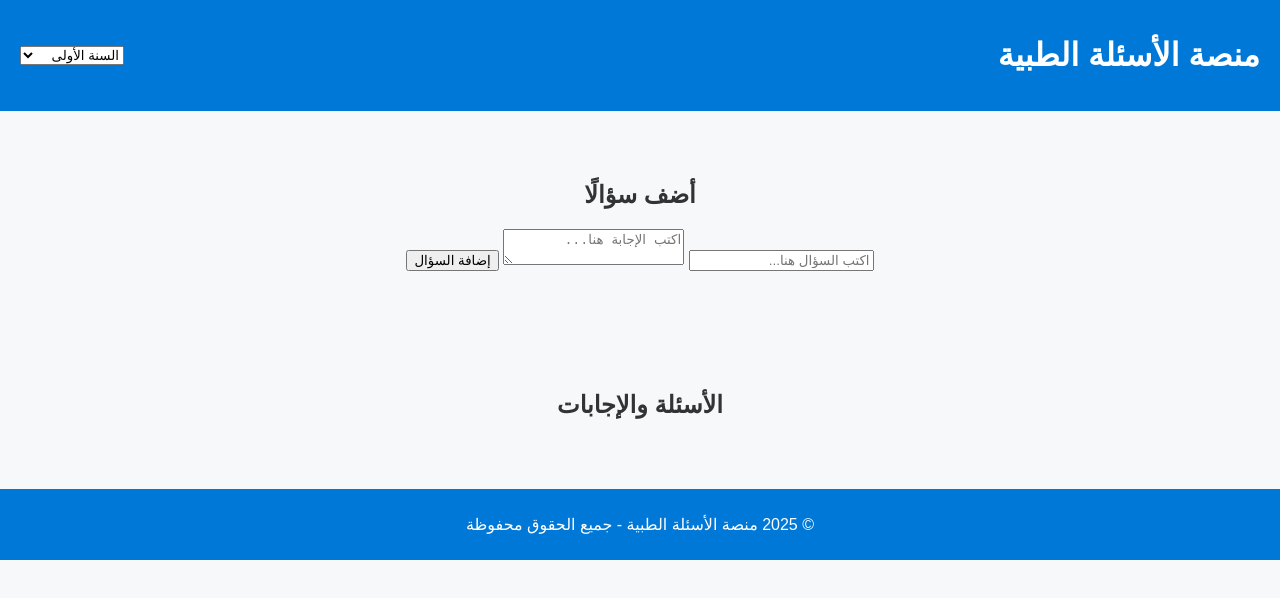
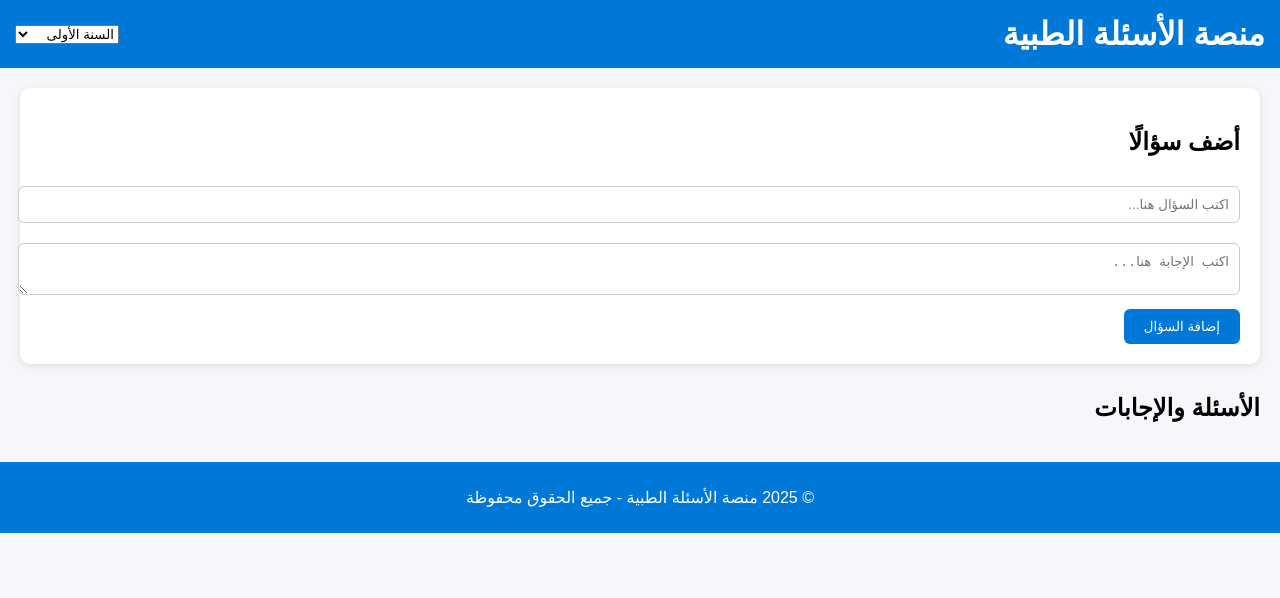
Before and after one commit to Nameless-king696/Med-Brainwave-3, a plain HTML site: page index.html in a window 1280 px wide. Drawn offline with Linux system fonts and the light colour scheme.

Commit message:
Update style.css

```diff
--- a/style.css
+++ b/style.css
@@ -2,47 +2,68 @@ body {
   font-family: 'Cairo', sans-serif;
   margin: 0;
   padding: 0;
-  background: #f6f8fa;
-  color: #333;
+  background: #f5f7fa;
 }
 
 header {
-  background: #0078d7;
+  background-color: #0078d7;
   color: white;
-  padding: 15px 20px;
+  padding: 15px;
   display: flex;
   justify-content: space-between;
   align-items: center;
 }
 
-header nav a {
-  color: white;
-  margin: 0 10px;
-  text-decoration: none;
+header h1 {
+  margin: 0;
 }
 
-section {
-  padding: 50px 20px;
-  text-align: center;
+main {
+  padding: 20px;
 }
 
-.cards {
-  display: flex;
-  justify-content: center;
-  gap: 20px;
-}
-
-.card {
+.question-form {
   background: white;
   padding: 20px;
   border-radius: 10px;
+  margin-bottom: 30px;
+  box-shadow: 0 2px 8px rgba(0,0,0,0.1);
+}
+
+.question-form input,
+.question-form textarea {
+  width: 100%;
+  margin: 10px 0;
+  padding: 10px;
+  border-radius: 6px;
+  border: 1px solid #ccc;
+}
+
+.question-form button {
+  background: #0078d7;
+  color: white;
+  border: none;
+  padding: 10px 20px;
+  border-radius: 6px;
+  cursor: pointer;
+}
+
+.questions-list .question {
+  background: white;
+  border-radius: 10px;
+  padding: 15px;
+  margin-bottom: 15px;
   box-shadow: 0 2px 6px rgba(0,0,0,0.1);
-  width: 250px;
+}
+
+.questions-list .answer {
+  margin-top: 10px;
+  color: #555;
 }
 
 footer {
+  text-align: center;
   background: #0078d7;
   color: white;
-  text-align: center;
   padding: 10px;
 }
```
